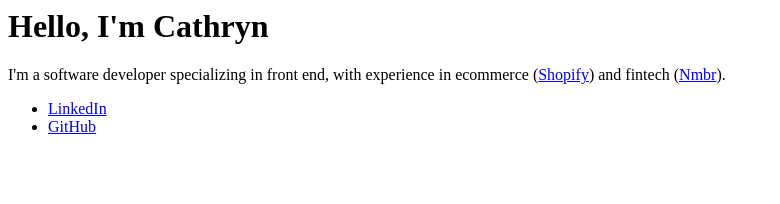
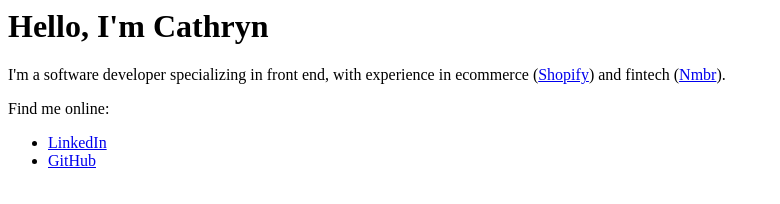
Before and after one commit to escrimeuse/mother, a plain HTML site: page index.html in a window 1280 px wide. Shown: the whole page, without its empty margins (0-780 px from the left). Drawn offline with Linux system fonts and the light colour scheme.

Commit message:
Update the footer

```diff
--- a/index.html
+++ b/index.html
@@ -7,6 +7,7 @@
         <p>I'm a software developer specializing in front end, with experience in ecommerce (<a href="http://www.shopify.com" target="_blank">Shopify</a>) and fintech (<a href="http://www.nmbr.co" target="_blank">Nmbr</a>).</p>
     </body>
     <footer>
+        <p>Find me online:</p>
         <ul>
             <li><a href="https://www.linkedin.com/in/cathryn-griffiths-52008015/" target="_blank">LinkedIn</a></li>
             <li><a href="https://github.com/escrimeuse" target="_blank">GitHub</a></li>
```
